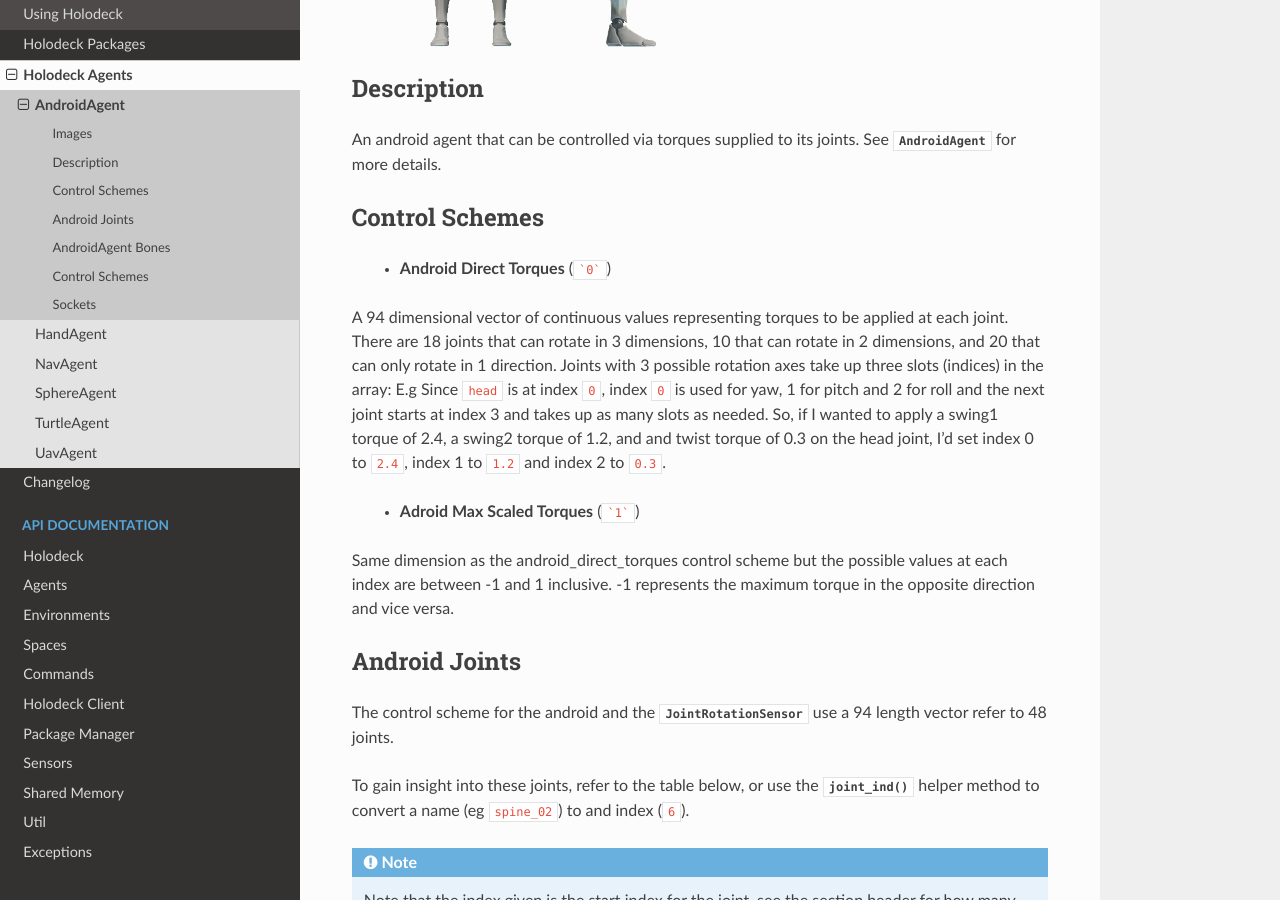
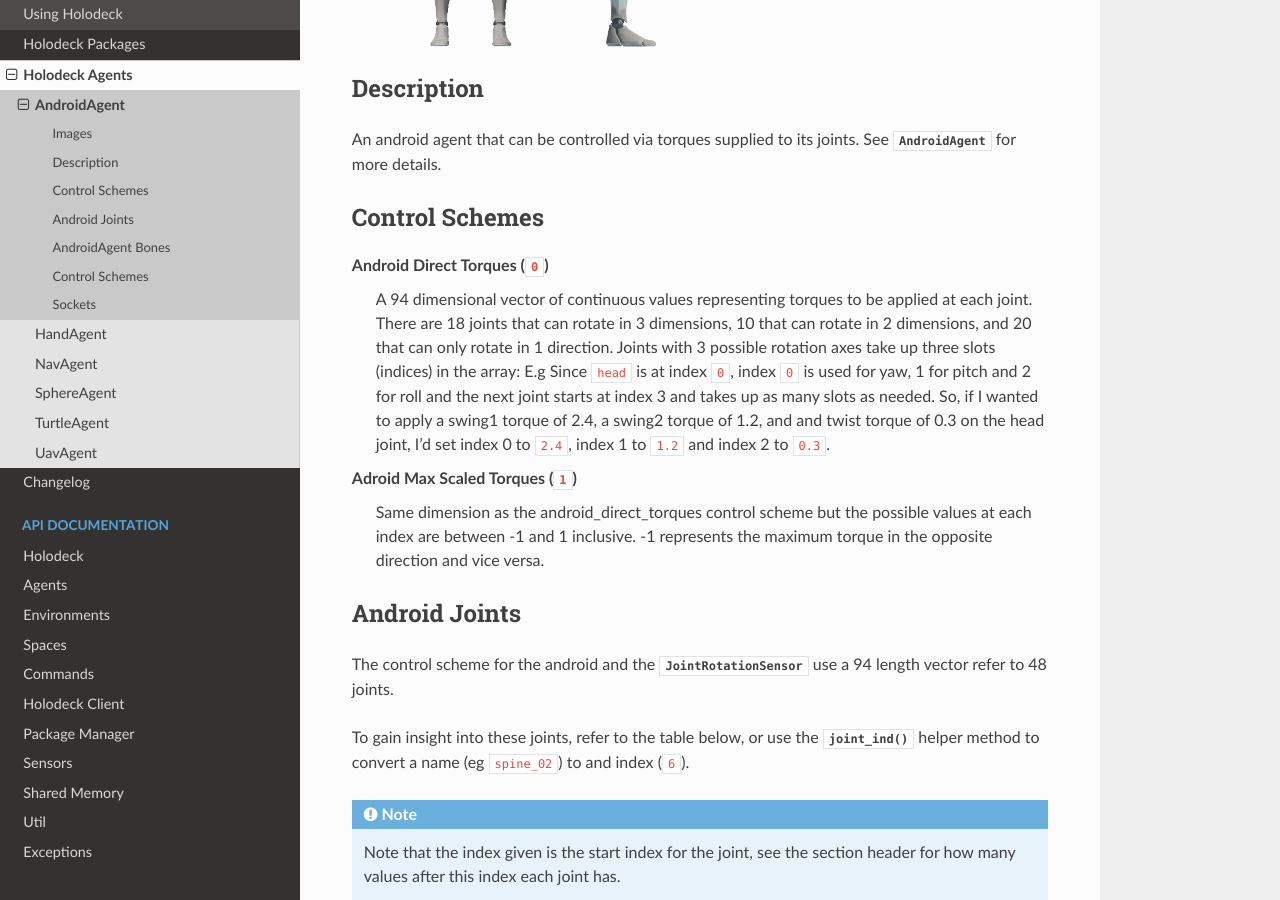
Before and after one commit to BYU-PCCL/holodeck, a Sphinx documentation site: the page built from docs/agents/android-agent.rst, in a window 1280 px wide and 900 px high, scrolled down 478 px. Built offline with Sphinx 7.4.7 and the Read the Docs theme 2.0.0, drawn with Linux system fonts in a browser that asks for light colours; formulas are drawn with MathJax 3.

````diff
--- a/docs/agents/android-agent.rst
+++ b/docs/agents/android-agent.rst
@@ -19,24 +19,32 @@ See :class:`~holodeck.agents.AndroidAgent` for more details.
 
 Control Schemes
 ---------------
- - **Android Direct Torques** (```0```)
-A 94 dimensional vector of continuous values representing torques to be applied at each joint. There are 18 joints that can rotate in 3 dimensions, 10 that can rotate in 2 dimensions, and 20 that can only
-rotate in 1 direction.
-Joints with 3 possible rotation axes take up three slots (indices) in the array: E.g Since ``head`` is at index ``0``, index ``0`` is used for yaw, 1 for pitch and 2 for roll and the next joint
-starts at index 3 and takes up as many slots as needed.
-So, if I wanted to apply a swing1 torque of 2.4, a swing2 torque of 1.2, and and twist torque of 0.3 on the head joint,
-I'd set index 0 to ``2.4``, index 1 to ``1.2`` and index 2 to ``0.3``.
+**Android Direct Torques** (``0``)
+  A 94 dimensional vector of continuous values representing
+  torques to be applied at each joint. There are 18 joints
+  that can rotate in 3 dimensions, 10 that can rotate
+  in 2 dimensions, and 20 that can only rotate in 1 direction.
+  Joints with 3 possible rotation axes take up three
+  slots (indices) in the array: E.g Since ``head``
+  is at index ``0``, index ``0`` is used for yaw, 1
+  for pitch and 2 for roll and the next joint
+  starts at index 3 and takes up as many slots as needed.
+  So, if I wanted to apply a swing1 torque of 2.4, a
+  swing2 torque of 1.2, and and twist torque of 0.3 on the head joint,
+  I'd set index 0 to ``2.4``, index 1 to ``1.2`` and index 2 to ``0.3``.
 
- - **Adroid Max Scaled Torques** (```1```)
-Same dimension as the android_direct_torques control scheme but the possible values at each index are between -1 and 1 inclusive. -1 represents the maximum torque in the opposite direction and vice versa.
+**Adroid Max Scaled Torques** (``1``)
+  Same dimension as the android_direct_torques control scheme but
+  the possible values at each index are between -1 and 1 inclusive.
+  -1 represents the maximum torque in the opposite direction and vice versa.
 
 .. _`android-joints`:
 
 Android Joints
 --------------
 The control scheme for the android and the
-:class:`~holodeck.sensors.JointRotationSensor` use a 94 length vector refer
-to 48 joints.
+:class:`~holodeck.sensors.JointRotationSensor` use a 94 length
+vector refer to 48 joints.
 
 To gain insight into these joints, refer to the table below, or use the
 :meth:`~holodeck.agents.AndroidAgent.joint_ind` helper method to convert a
@@ -248,7 +256,8 @@ Control Schemes
 
 - Android Torques
 
-See :class:`~holodeck.agents.AndroidAgent` for details on how this control scheme works.
+See :class:`~holodeck.agents.AndroidAgent` for
+details on how this control scheme works.
 
 .. TODO: Example code
 
--- a/docs/agents/nav-agent.rst
+++ b/docs/agents/nav-agent.rst
@@ -19,8 +19,9 @@ attempt to intelligently navigate towards those coordinates.
 
 Control Schemes
 ---------------
-- **Nav Target Location (``0``)**
- A 3-length floating point vector used to specify the x, y and z coordinates for the agent to navigate to.
+**Nav Target Location (``0``)**
+ A 3-length floating point vector used to specify the x, y and z
+ coordinates for the agent to navigate to.
 
 
 Sockets
--- a/docs/agents/turtle-agent.rst
+++ b/docs/agents/turtle-agent.rst
@@ -20,8 +20,9 @@ See :class:`~holodeck.agents.TurtleAgent` for more details.
 Control Schemes
 ---------------
 
-- **Sphere continuous** (``1``)
-A 2-length floating point vector used to specify the agent's forward force (index 0) and rotation force (index 1).
+**Sphere continuous** (``1``)
+  A 2-length floating point vector used to specify
+  the agent's forward force (index 0) and rotation force (index 1).
 
 Sockets
 -------
````
Also changed, not shown: docs/agents/sphere-agent.rst (+7 -4 lines), docs/agents/uav-agent.rst (+7 -4 lines), 3 other files.
